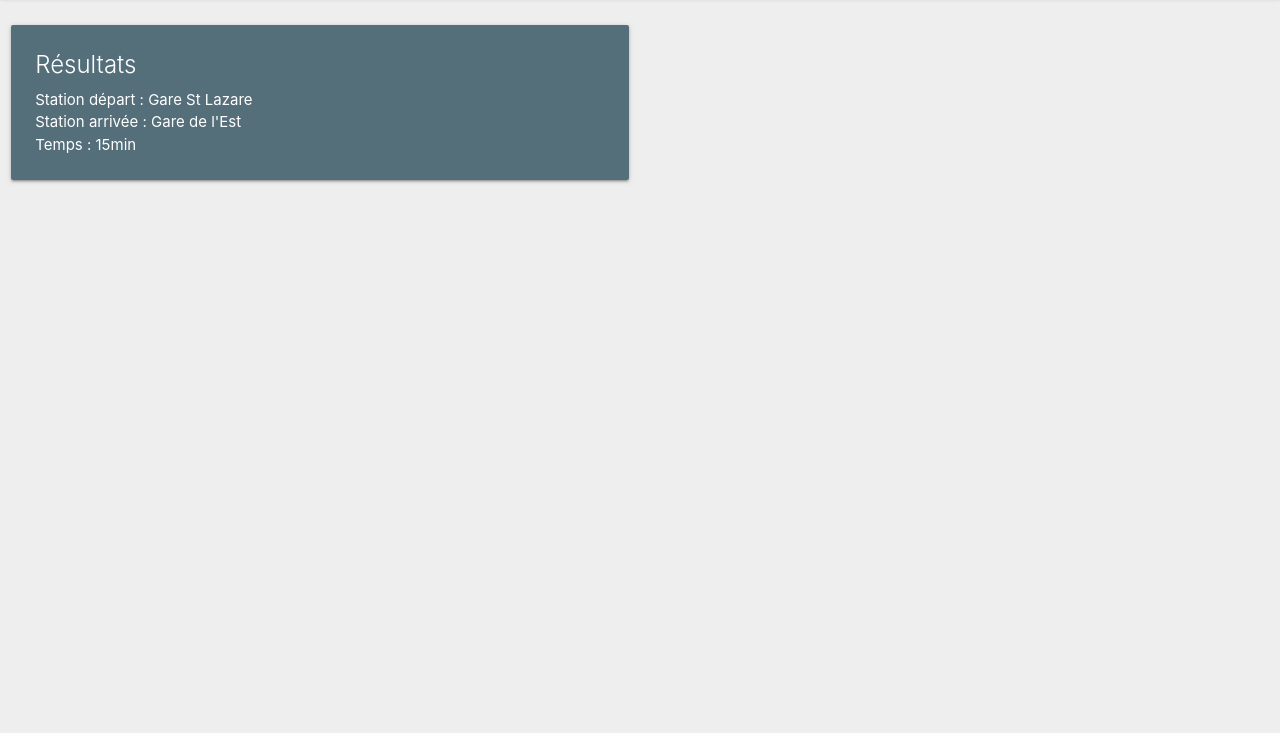
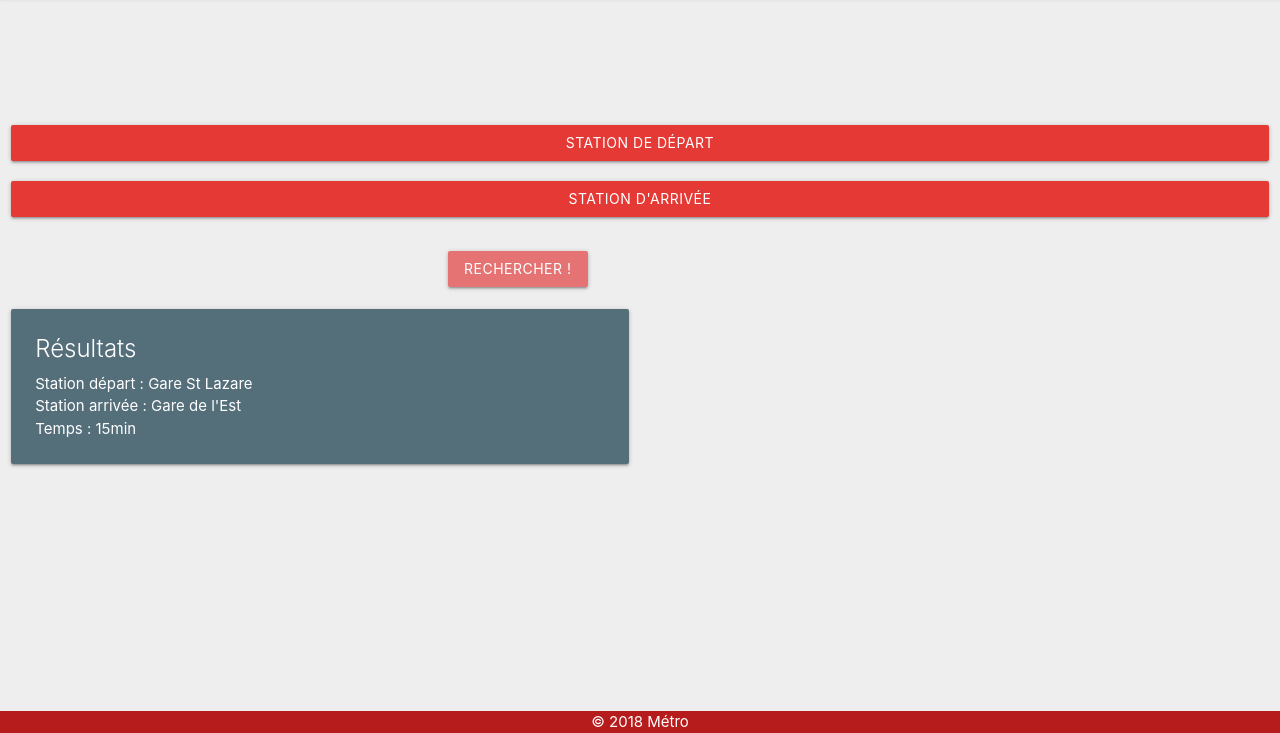
Before and after one commit to AntoineOrgerit/metro, a plain HTML site: page index.html in a window 1280 px wide. Shown: the part 67-800 px from the top of the page. Drawn offline with nearby package versions, Linux system fonts and the light colour scheme.

Commit message:
Changement interface

```diff
--- a/css/style.css
+++ b/css/style.css
@@ -0,0 +1,9 @@
+body {
+    display: flex;
+    min-height: 100vh;
+    flex-direction: column;
+}
+
+main {
+    flex: 1 0 auto;
+}
--- a/index.html
+++ b/index.html
@@ -18,19 +18,17 @@
 <body class="grey lighten-3">
 <!-- HEADER -->
 <nav>
-    <div class="nav-wrapper red lighten-1">
+    <div class="nav-wrapper red darken-4">
         <a href="#" class="brand-logo center">RECHERCHER</a>
         </ul>
     </div>
 </nav>
 
+<main>
     <!-- Formulaire pour les champs de recherche -->
+    <div class="column" style="margin-top: 10%;">
         <div class="row">
-    <div class=""></div>
-</div>
-
-<!--<div class="row" style="margin-top: 10%;">
-    <div class="col s6">
+            <div class="col s12">
                 <ul id="dropdownDep" class="dropdown-content">
                     <li><a href="#!">one</a></li>
                     <li class="divider" tabindex="-1"></li>
@@ -38,10 +36,13 @@
                     <li class="divider" tabindex="-1"></li>
                     <li><a href="#!">three</a></li>
                 </ul>
-        <a class="btn dropdown-trigger" href="#!" data-target="dropdownDep">Station de départ</a>
+                <a class="btn dropdown-trigger col s12 red darken-1" href="#!" data-target="dropdownDep">Station de
+                    départ</a>
+            </div>
         </div>
 
-    <div class="col s6">
+        <div class="row">
+            <div class="col s12">
                 <ul id="dropdownArr" class="dropdown-content">
                     <li><a href="#!">one</a></li>
                     <li class="divider" tabindex="-1"></li>
@@ -49,12 +50,14 @@
                     <li class="divider" tabindex="-1"></li>
                     <li><a href="#!">three</a></li>
                 </ul>
-        <a class="btn dropdown-trigger" href="#!" data-target="dropdownArr">Station d'arrivée</a>
+                <a class="btn dropdown-trigger col s12 red darken-1" href="#!" data-target="dropdownArr">Station
+                    d'arrivée</a>
             </div>
-</div>-->
+        </div>
+    </div>
 
     <!-- Bouton valider formulaire -->
-<!--<p class="waves-effect waves-light btn red lighten-2" style="margin-left: 35%;" onclick="t()">Rechercher !</p>-->
+    <p class="waves-effect waves-light btn red lighten-2" style="margin-left: 35%;">Rechercher !</p>
 
     <!-- Resultat -->
     <div class="row">
@@ -74,6 +77,14 @@
     <div class="row">
 
     </div>
+</main>
+
+<!-- FOOTER -->
+<footer>
+    <div class="red darken-4 center" style="color:white;">
+        © 2018 Métro
+    </div>
+</footer>
 
 </body>
 <!-- JQuery -->
```
Lines whose indentation alone changed are shown as unchanged.
